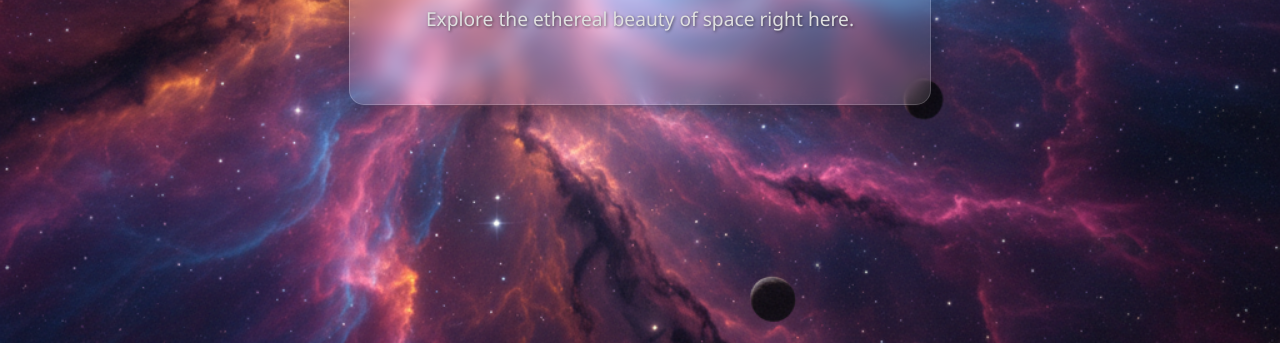
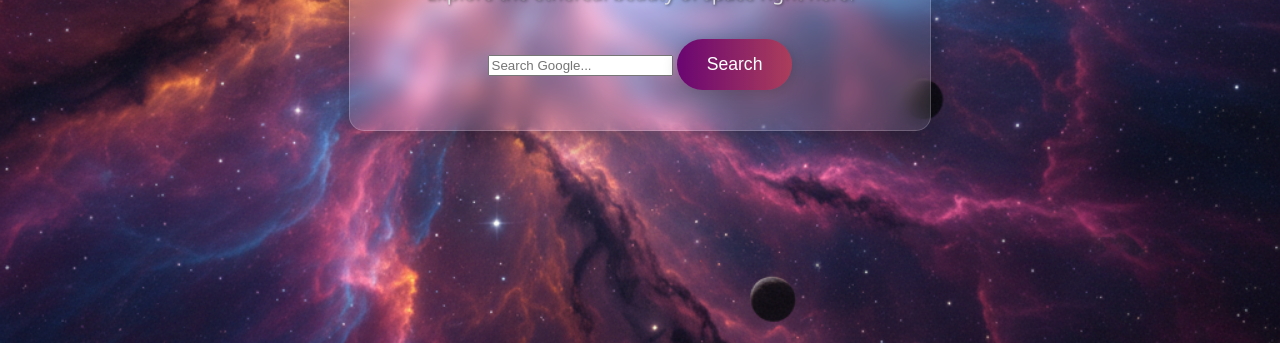
Before and after one commit to yammyys/default, a plain HTML site: page index.html in a window 1280 px wide. Shown: the part 457-800 px from the top of the page. Drawn offline with Linux system fonts and the light colour scheme.

Commit message:
Update index.html

```diff
--- a/index.html
+++ b/index.html
@@ -8,13 +8,16 @@
 </head>
 <body>
 
-    <div class="nebula-container">
-        <div class="content-card">
-            <h1>Welcome to the Cosmos!</h1>
-            <p>Explore the ethereal beauty of space right here.</p>
-
-        </div>
+<div class="nebula-container">
+    <div class="content-card">
+        <h1>Welcome to the Cosmos!</h1>
+        <p>Explore the ethereal beauty of space right here.</p>
+        <form action="https://www.google.com/search" method="get" target="_blank">
+            <input type="text" name="q" placeholder="Search Google..." class="search-input">
+            <button type="submit" class="search-button">Search</button>
+        </form>
     </div>
+</div>
 
 </body>
 </html>
```
